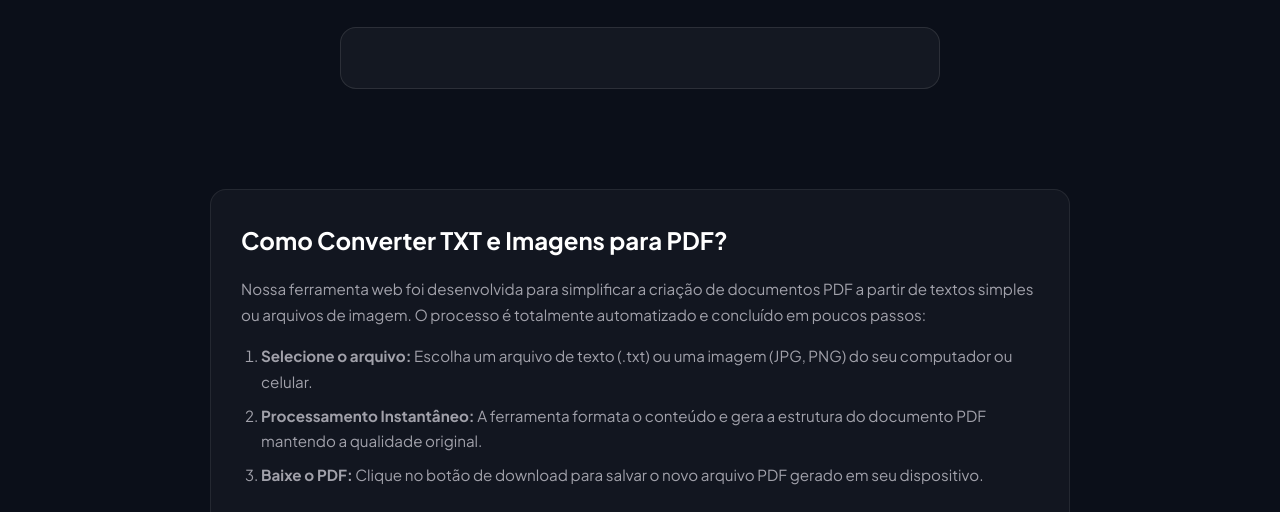
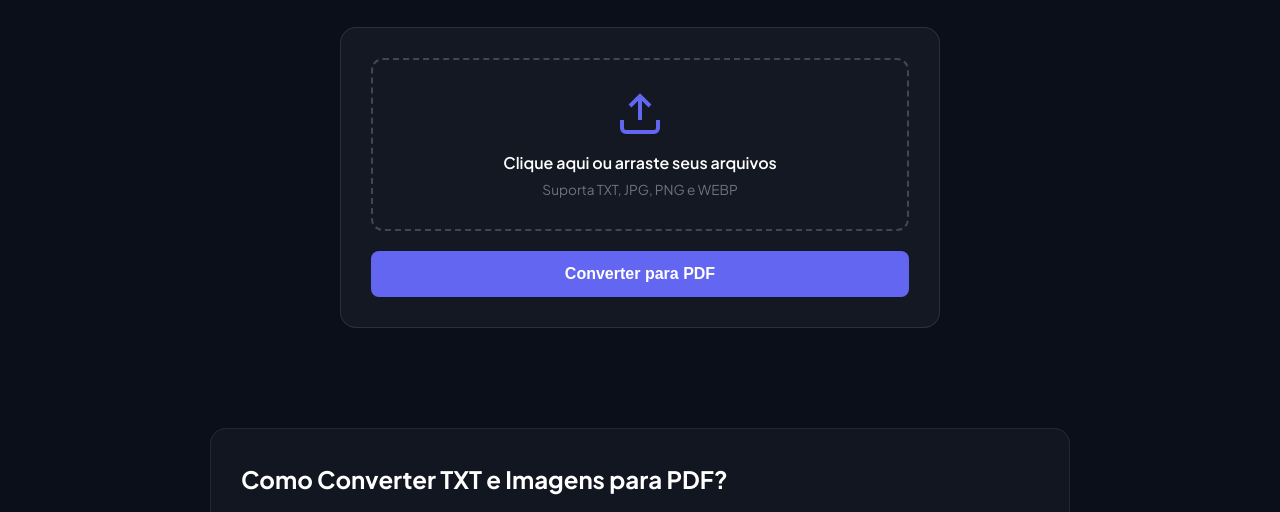
Before and after one commit to 88384262/insta-viewer, a website: page public/index.html in a window 1280 px wide. Shown: the part 258-770 px from the top of the page. Drawn offline with Linux system fonts and the light colour scheme.

Commit message:
Update index.html

```diff
--- a/public/index.html
+++ b/public/index.html
@@ -3,7 +3,7 @@
 <head>
   <meta charset="UTF-8">
   <meta name="viewport" content="width=device-width, initial-scale=1.0">
-  <title>Conversor de TXT e Imagem para PDF — Grátis e Online</title>
+  <title>PDFConvert — Conversor de TXT e Imagem para PDF Online e Grátis</title>
 
   <!-- 🟢 SCRIPT DO GOOGLE ADSENSE -->
   <script async src="https://pagead2.googlesyndication.com/pagead/js/adsbygoogle.js?client=ca-pub-5237631269397144"
@@ -23,7 +23,7 @@
         <span>PDF<strong>Convert</strong></span>
       </a>
 
-      <!-- MENU DE NAVEGAÇÃO -->
+      <!-- MENU DE NAVEGAÇÃO EXIGIDO PELO ADSENSE -->
       <nav style="display: flex; gap: 20px; align-items: center;">
         <a href="#converter" style="color: #a1a1aa; text-decoration: none; font-size: 0.9rem; font-weight: 500;">Converter</a>
         <a href="#como-funciona" style="color: #a1a1aa; text-decoration: none; font-size: 0.9rem; font-weight: 500;">Como Funciona</a>
@@ -43,9 +43,25 @@
       <h1 style="font-size: 2.2rem; color: #fff; margin-bottom: 15px;">Converter TXT e Imagens em <span class="gradient-text" style="color: #6366f1;">PDF Online</span></h1>
       <p class="hero-desc" style="color: #a1a1aa; max-width: 600px; margin: 0 auto 30px;">Transforme arquivos de texto (.txt) e imagens (JPG, PNG, WEBP) em documentos PDF de alta qualidade instantaneamente no seu navegador.</p>
 
-      <!-- 🛠️ COLE AQUI OS ELEMENTOS DA SUA APLICAÇÃO CONVERSORA -->
+      <!-- 🛠️ APLICAÇÃO CONVERSORA -->
       <div id="converterApp" style="max-width: 600px; margin: 0 auto; background: rgba(255, 255, 255, 0.04); padding: 30px; border-radius: 16px; border: 1px solid rgba(255, 255, 255, 0.1);">
-        <!-- Exemplo: Seus inputs, formulário, botões de upload e de converter vão aqui dentro -->
+
+        <!-- Caixas de Upload -->
+        <div id="dropArea" style="border: 2px dashed rgba(255, 255, 255, 0.2); border-radius: 12px; padding: 30px 20px; cursor: pointer; transition: 0.3s; margin-bottom: 20px;" onclick="document.getElementById('fileInput').click()">
+          <svg width="48" height="48" viewBox="0 0 24 24" fill="none" stroke="#6366f1" stroke-width="2" style="margin-bottom: 10px;"><path d="M21 15v4a2 2 0 0 1-2 2H5a2 2 0 0 1-2-2v-4"></path><polyline points="17 8 12 3 7 8"></polyline><line x1="12" y1="3" x2="12" y2="15"></line></svg>
+          <p style="color: #fff; font-weight: 600; margin-bottom: 5px;">Clique aqui ou arraste seus arquivos</p>
+          <span style="color: #71717a; font-size: 0.85rem;">Suporta TXT, JPG, PNG e WEBP</span>
+          <input type="file" id="fileInput" accept=".txt, image/*" multiple style="display: none;" />
+        </div>
+
+        <!-- Info do Arquivo Selecionado -->
+        <div id="fileInfo" style="margin-bottom: 20px; color: #4ade80; font-weight: 500; font-size: 0.9rem;"></div>
+
+        <!-- Botão de Ação -->
+        <button id="convertBtn" style="background: #6366f1; color: #fff; border: none; padding: 14px 28px; border-radius: 8px; font-weight: 700; font-size: 1rem; cursor: pointer; width: 100%; transition: 0.2s;">
+          Converter para PDF
+        </button>
+
       </div>
     </section>
 
```
